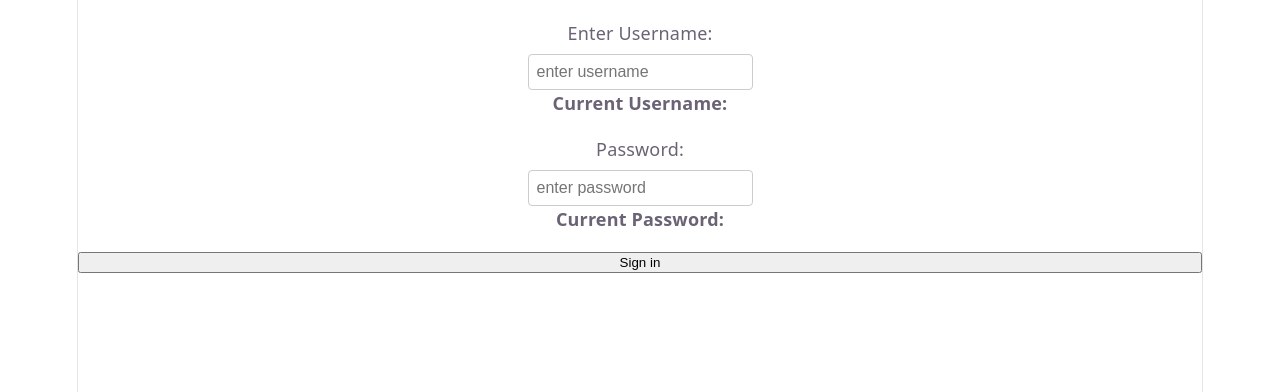
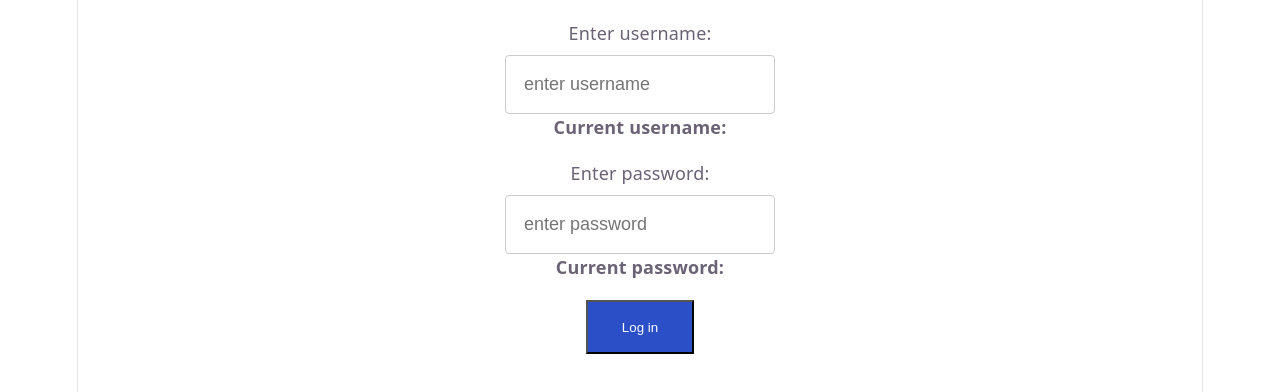
Before and after one commit to jadoratan/travel-planner, a React (Vite) app: page / in a window 1280 px wide. Shown: the top 392 px of the page. Built offline with nearby package versions, Linux system fonts and the light colour scheme.

Commit message:
Add Login.css and Create Reuseable TextField Component

```diff
--- /dev/null
+++ b/src/components/Login.css
@@ -0,0 +1,28 @@
+.text-fields{
+    padding: 1rem;
+    font-size: 1rem;
+    border-radius: 4px;
+    border: 1px solid #ccc;
+}
+
+.text-field-label{
+    display: block;
+    margin-bottom: 0.5rem;
+}
+
+.login-button{
+    width: 6rem;
+    height: 3rem;
+    background-color: rgb(42, 79, 199);
+    color: white;
+    align-self: center;
+}
+
+.login-button:hover{
+    width: 6rem;
+    height: 3rem;
+    background-color: white;
+    color: rgb(42, 79, 199);
+    align-self: center;
+    cursor: pointer;
+}
--- a/src/components/Login.jsx
+++ b/src/components/Login.jsx
@@ -1,4 +1,28 @@
 import { useState } from 'react';
+import './Login.css';
+
+
+function TextField({fieldName, variable, handleEvent, type}){
+    return(
+      <>
+        <label htmlFor={`${fieldName}-input`} className="text-field-label">
+          Enter {fieldName}:
+        </label>
+        <input
+          id={`${fieldName}-input`}
+          type={type}
+          value={variable}
+          onChange={handleEvent}
+          placeholder={`enter ${fieldName}`}
+          className='text-fields'
+        />
+
+        {/*for testing purposes*/}
+        <p><strong>Current {fieldName}:</strong> {variable}</p>
+      </>
+    );
+  }
+
 
 export default function Login() {
   const [username, setUsername] = useState('');
@@ -12,43 +36,31 @@ export default function Login() {
     setPassword(event.target.value);
   };
 
+
   return (
     <>
     <form style={{ padding: '20px' }}>
-        <label htmlFor="name-input" style={{ display: 'block', marginBottom: '8px' }}>
-        Enter Username:
-      </label>
-      <input
-        id="name-input"
-        type="text"
-        value={username}
-        onChange={handleUsernameChange}
-        placeholder="enter username"
-        style={{ padding: '8px', fontSize: '16px', borderRadius: '4px', border: '1px solid #ccc' }}
-      />
-      <p><strong>Current Username:</strong> {username}</p>
-
-        <div style = {{padding: '10px'}}></div>
-
-        <label htmlFor="name-input" style={{ display: 'block', marginBottom: '8px' }}>
-        Password:
-        </label>
-      <input
-        id="password-input"
-        type="password"
-        value={password}
-        onChange={handlePasswordChange}
-        placeholder="enter password"
-        style={{ padding: '8px', fontSize: '16px', borderRadius: '4px', border: '1px solid #ccc' }}
+      <TextField
+        fieldName="username"
+        variable={username}
+        handleEvent={handleUsernameChange}
+        type = "text"
       />
 
-      <p><strong>Current Password:</strong> {password}</p>
+      <div style = {{padding: '10px'}}></div>
+
+      <TextField
+        fieldName="password"
+        variable={password}
+        handleEvent={handlePasswordChange}
+        type = "password"
+      />
 
 
     </form>
 
 
-    <button>Sign in</button>
+    <button className="login-button">Log in</button>
     </>
   );
 }
```
